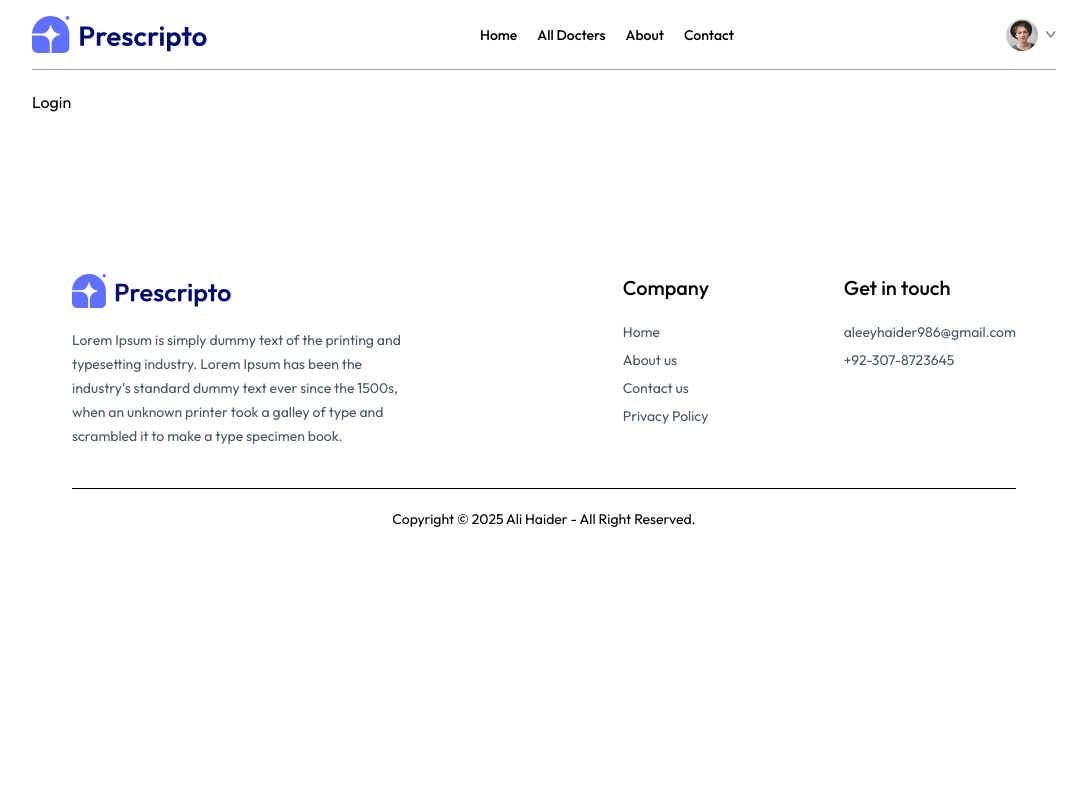
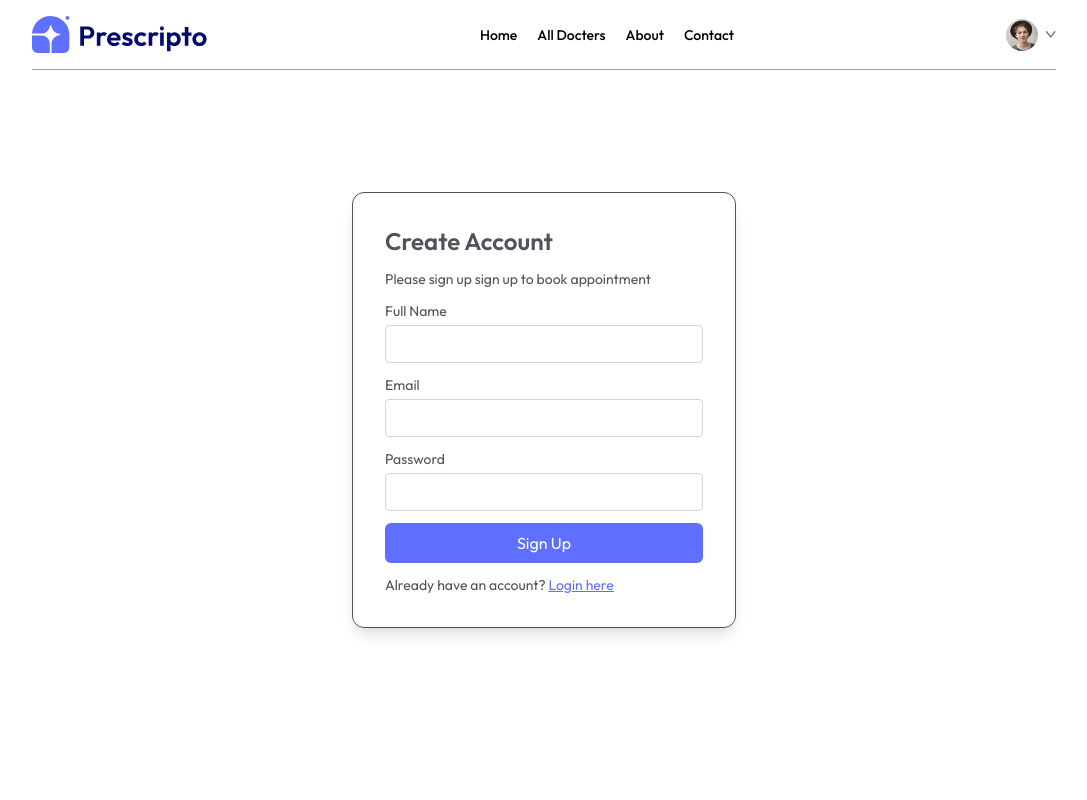
Before and after one commit to Ale-ey/Prescripto, a React (Vite) app in the folder frontend/: page /login in a window 1280 px wide. Shown: the top 800 px of the page, without its empty margins (96-1183 px from the left). Built offline with nearby package versions, Linux system fonts and the light colour scheme.

Commit message:
add singup/login

```diff
--- a/frontend/src/pages/Contact.jsx
+++ b/frontend/src/pages/Contact.jsx
@@ -1,7 +1,31 @@
-import React from 'react'
-
+import React from "react";
+import { assets } from "../assets/assets";
 export const Contact = () => {
   return (
-    <div>Contact</div>
-  )
-}
+    <div>
+      <div className="text-center text-2xl pt-10 text-gray-500">
+        <p>
+          CONTACT <span className="text-gray-700 font-semibold">US</span>
+        </p>
+      </div>
+      <div className="my-10 flex flex-col justify-center md:flex-row gap-10 mb-28 text-sm">
+        <img className="w-full max-w-[360px]" src={assets.contact_image} alt="#" />
+        <div className="flex flex-col justify-center items-start gap-6">
+          <p className="font-semibold text-lg text-gray-600">OUR OFFICE</p>
+          <p className="text-gray-500">
+            54709 Willms Station <br /> Suite 350, Washington, USA{" "}
+          </p>
+
+          <p className="text-gray-500">
+            Tel: (415) 555‑0132 <br />
+            Email: greatstackdev@gmail.com
+          </p>
+
+          <p className="font-semibold text-lg text-gray-600">Careers at PRESCRIPTO</p>
+          <p className="text-gray-500">Learn more about our teams and job openings.</p>
+          <button className="border border-black py-4  px-8 text-sm hover:bg-black hover:text-white transition-all duration-500 cursor-pointer">Explore Jobs</button>
+        </div>
+      </div>
+    </div>
+  );
+};
--- a/frontend/src/pages/Login.jsx
+++ b/frontend/src/pages/Login.jsx
@@ -1,7 +1,87 @@
-import React from 'react'
+import React, { useState } from "react";
 
 export const Login = () => {
+  const [state, setState] = useState("Sign Up");
+  const [email, setEmail] = useState("");
+  const [password, setPassword] = useState("");
+  const [name, setName] = useState("");
+  const onSumbit = async (e) => {
+    e.preventDefault();
+  };
+
   return (
-    <div>Login</div>
-  )
-}
+    <form action="submit" className="min-h-[80vh] flex items-center">
+      <div className="flex flex-col gap-3 m-auto item-start p-8 min-w-[340px] sm:min-w-96 border rounded-xl text-zinc-600 text-sm shadow-lg">
+        <p className="text-2xl font-semibold">
+          {state === "Sign Up" ? "Create Account" : "Login"}
+        </p>
+        <p>
+          Please {state === "Sign Up" ? "sign up" : "login"} sign up to book
+          appointment
+        </p>
+        {state === "Sign Up" && (
+          <div className="w-full">
+            <p>Full Name</p>
+            <input
+              className="border border-zinc-300 rounded w-full p-2 mt-1"
+              required={true}
+              type="text"
+              value={name}
+              onChange={(e) => setName(e.target.name)}
+            />
+          </div>
+        )}
+
+        <div className="w-full">
+          <p>Email</p>
+          <input
+            className="border border-zinc-300 rounded w-full p-2 mt-1"
+            required={true}
+            type="email"
+            value={email}
+            onChange={(e) => setEmail(e.target.name)}
+          />
+        </div>
+        <div className="w-full">
+          <p>Password</p>
+          <input
+            className="border border-zinc-300 rounded w-full p-2 mt-1"
+            required={true}
+            type="password"
+            value={password}
+            onChange={(e) => setPassword(e.target.name)}
+          />
+        </div>
+        <button className="bg-primaryBlue text-white w-full py-2 rounded-md text-base cursor-pointer">
+          {state === "Sign Up" ? "Sign Up" : "Login"}
+        </button>
+        {state === "Sign Up" ? (
+          <p>
+            Already have an account?{" "}
+            <span
+              onClick={() => {
+                setState("Login");
+              }}
+              className="text-primaryBlue underline cursor-pointer"
+            >
+              Login here
+            </span>
+          </p>
+        ) : (
+          <p>
+            Create an new account?
+            <span
+              onClick={() => {
+                setState("Sign Up");
+              }}
+              className="text-primaryBlue underline cursor-pointer"
+            >
+              {" "}
+              click here
+            </span>
+          </p>
+        )}
+      </div>
+    </form>
+  );
+};
```
